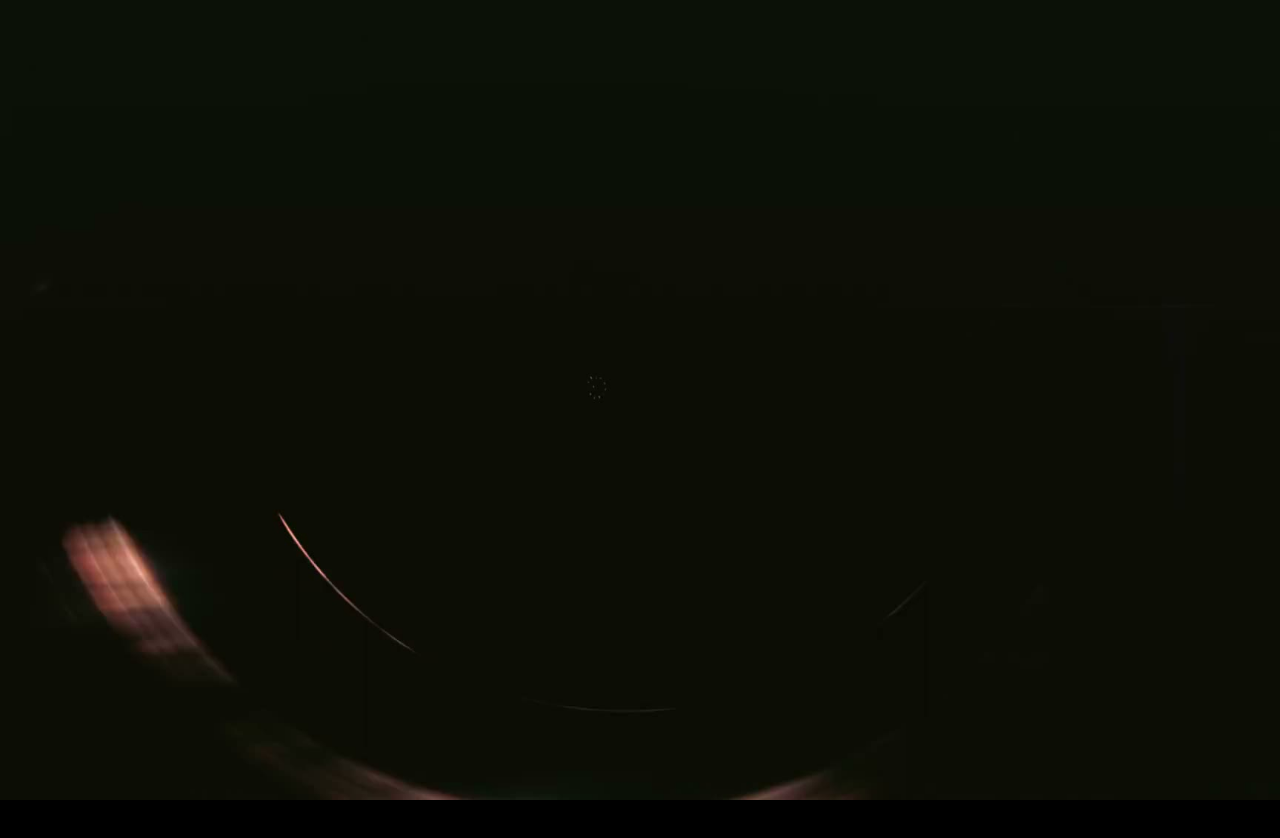
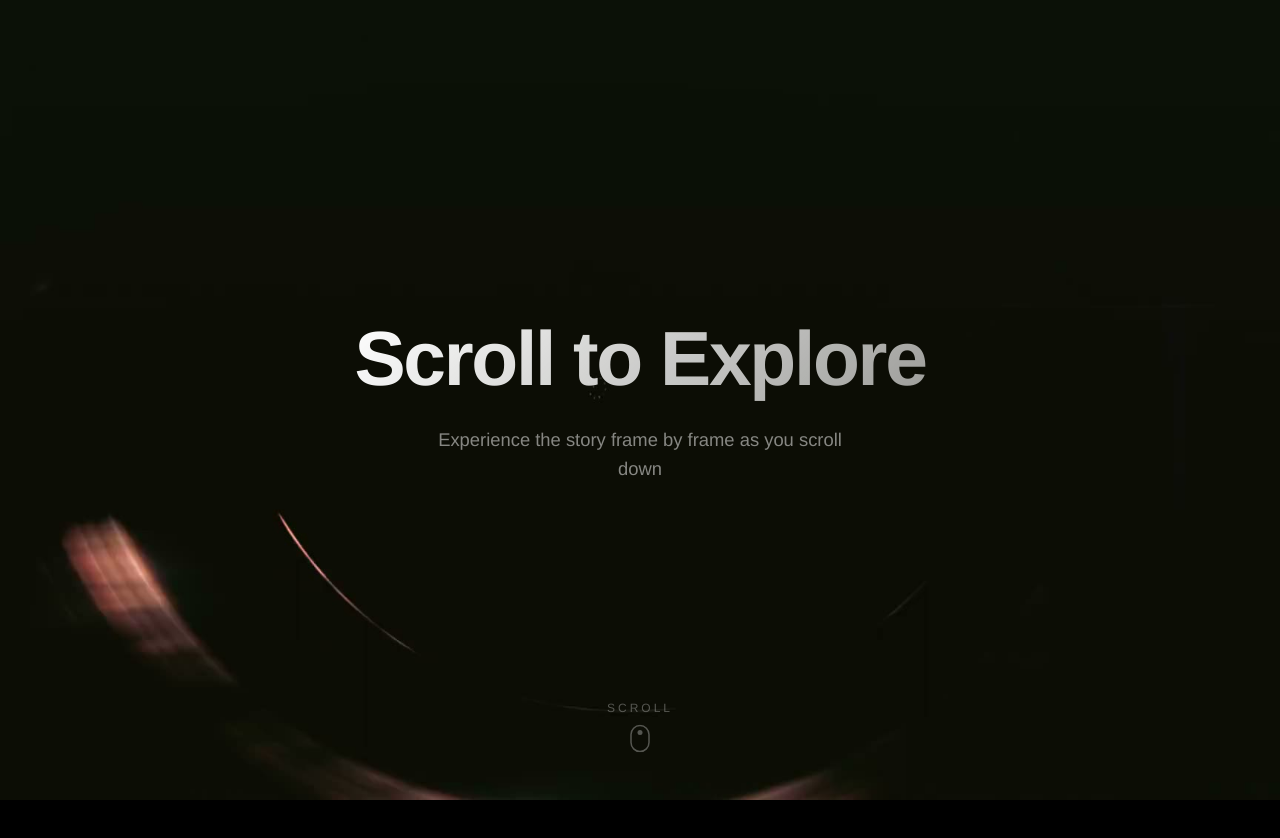
Before and after one commit to ManishRShetty/Scrollytelling-website, a Next.js app: page / in a window 1280 px wide. Shown: the top 838 px of the page. Built offline with nearby package versions, Linux system fonts and the light colour scheme; a web font is replaced by a local one.

Commit message:
feat: Implement scrollytelling page with scroll-driven section opacity and video integration.

```diff
--- a/app/page.tsx
+++ b/app/page.tsx
@@ -44,7 +44,7 @@ export default function Home() {
   }, []);
 
   // Each section's visible scroll window (0–1)
-  const heroOpacity = calcOpacity(scroll, 0, 0.04, 0.26, 0.33);
+  const heroOpacity = calcOpacity(scroll, 0, 0, 0.26, 0.33);
   const midOpacity = calcOpacity(scroll, 0.33, 0.37, 0.62, 0.68);
   const endOpacity = calcOpacity(scroll, 0.68, 0.72, 0.92, 1.0);
 
```
